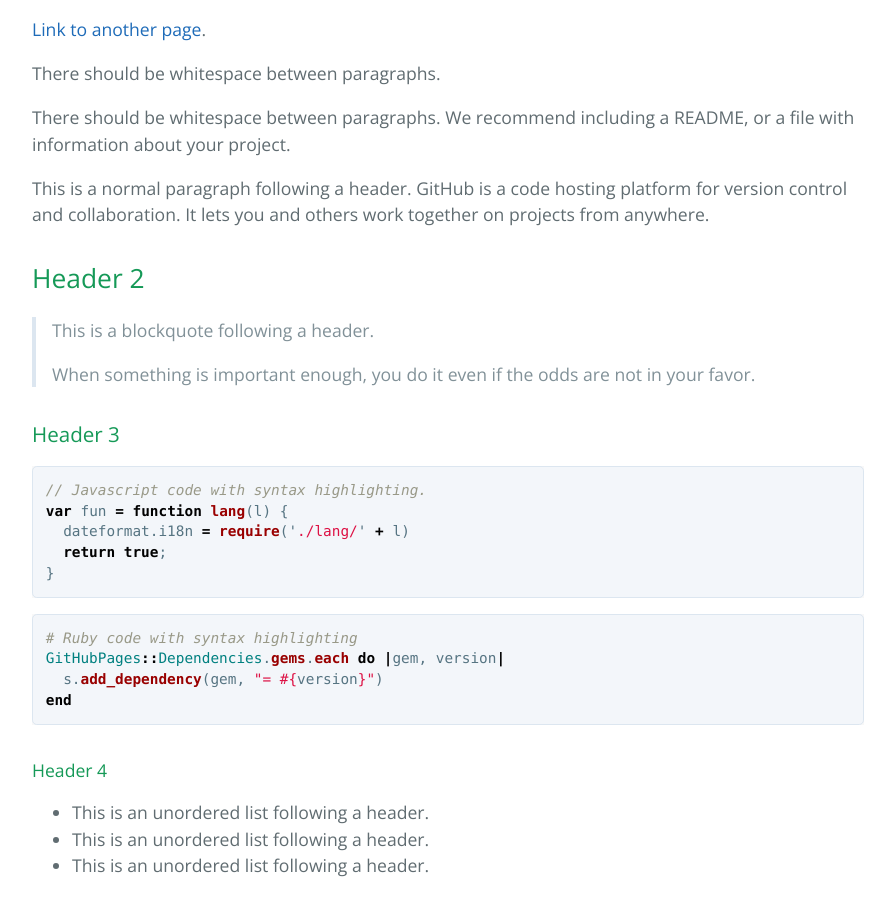
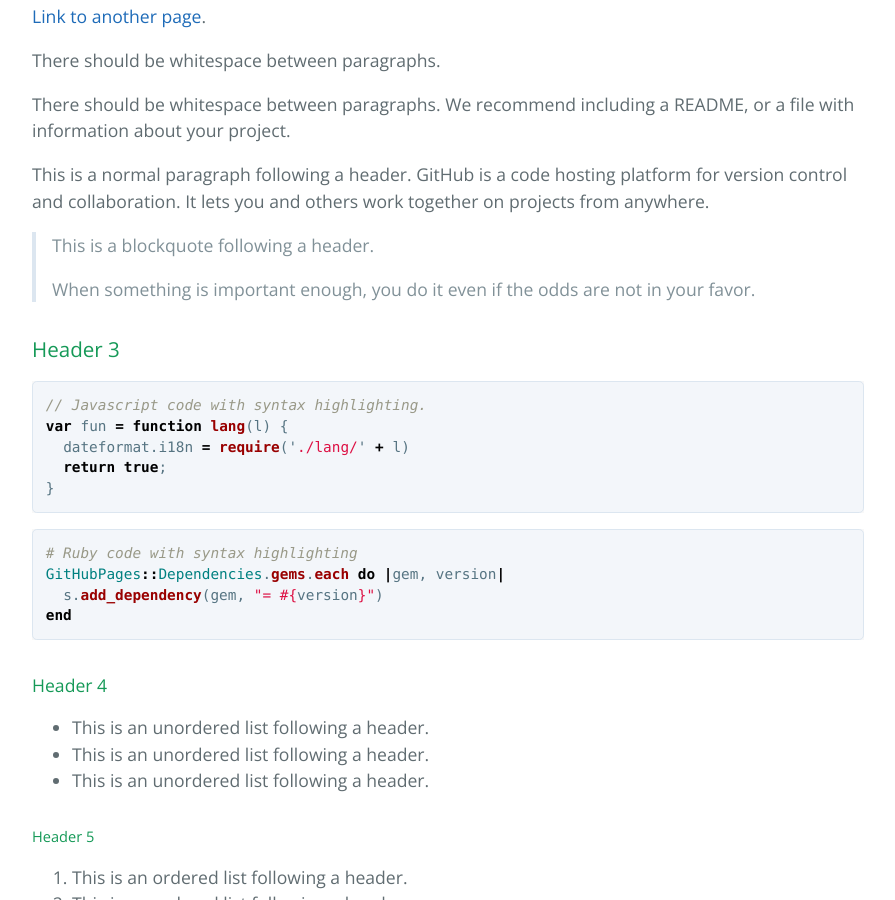
Before and after one commit to AricHaldan/wimdecock-github.io, a Jekyll site: the page built from index.md, in a window 1280 px wide and 900 px high, scrolled down 891 px. Shown: the whole window, without its empty margins (192-1087 px from the left). Built offline with Jekyll 4.4.1, drawn with Linux system fonts in a browser that asks for light colours; our own code applies the rules of GitHub Pages for plain Markdown files.

Commit message:
Update index.md

```diff
--- a/index.md
+++ b/index.md
@@ -2,7 +2,7 @@
 layout: default
 ---
 
-# Mijn Politieke Visie
+## Mijn Politieke Visie
 
 Ik ben opgegroeid in een wereld waar liberalisme en zijn waarden bijna vanzelfsprekend waren, maar doorheen de tijd werden deze steeds meer in vraag gesteld. Het geloof in globalisme, vrije markt en zelfs in onze democratie en rechtstaat begint stilaan meer en meer in gevaar te komen. Ik merk dat velen zijn vergeten waarom deze waarden belangerijk zijn en in welke mate onze instituties ons beschermen en onze vrijheid en welvaart in stand houden.
 
@@ -19,7 +19,6 @@ There should be whitespace between paragraphs. We recommend including a README,
 
 This is a normal paragraph following a header. GitHub is a code hosting platform for version control and collaboration. It lets you and others work together on projects from anywhere.
 
-## Header 2
 
 > This is a blockquote following a header.
 >
```
